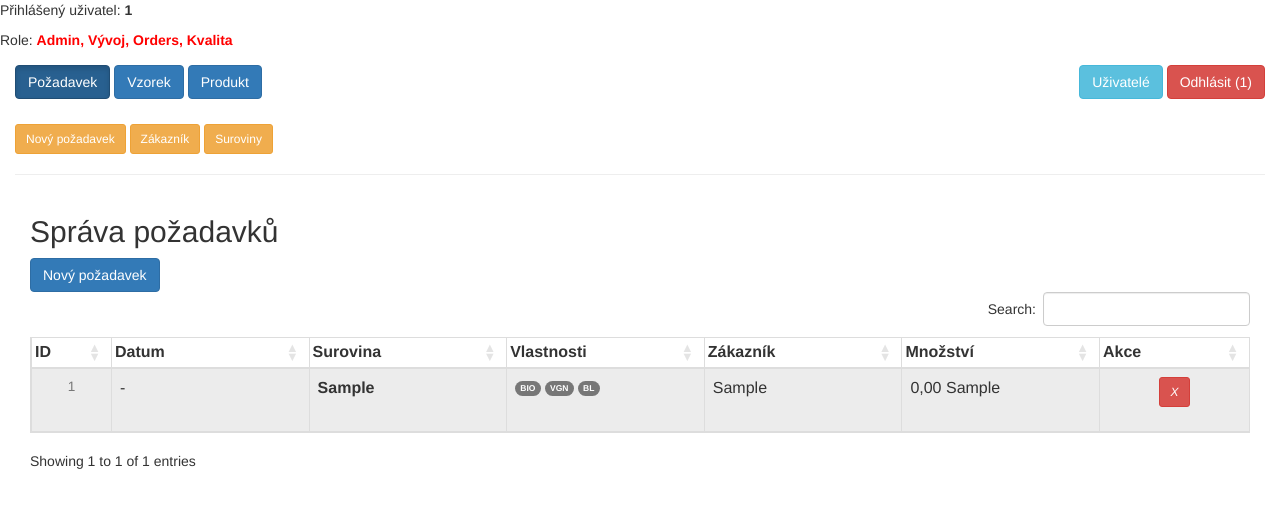
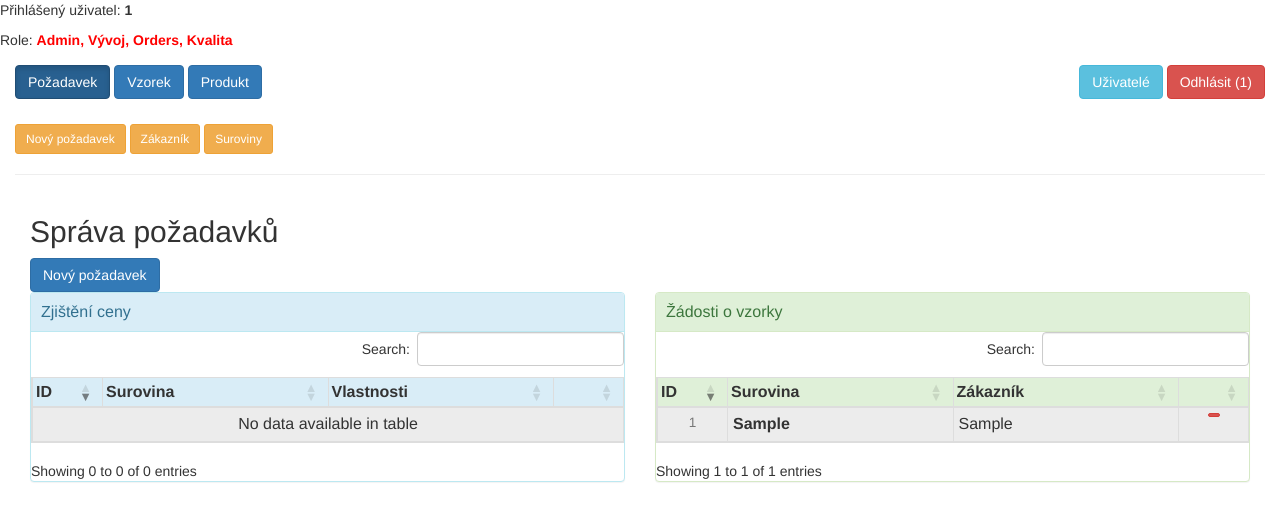
Before and after one commit to spub79-art/vzorky, a PHP site: page / in a window 1280 px wide. Shown: the top 521 px of the page. Run offline with PHP 8.4, Linux system fonts and the light colour scheme; the visitor is signed in with stand-in values (Sample User, id 1); tables that the repository leaves empty or names only in its code hold one stand-in row (values such as "Sample post"); data that the repository does not hold is empty; some libraries are stand-ins or nearby versions.

Commit message:
no.. a ted o neco lepe

```diff
--- a/includes/listPozadavky.php
+++ b/includes/listPozadavky.php
@@ -1,5 +1,5 @@
 <?php
-// Načtení dat přímo v souboru, aby proměnná $result vždy existovala
+// Načtení dat přímo v souboru
 include_once("includes/db_connect.php");
 
 $sql = "SELECT p.*,
@@ -16,80 +16,114 @@ if (!$result) {
     die("Chyba v SQL dotazu: " . mysqli_error($conn));
 }
 
-// Kontrola admina pro zobrazení tlačítek
+// 1. ROZDĚLENÍ DAT
+$poptavky_ceny = [];
+$zadosti_vzorky = [];
+
+while ($row = mysqli_fetch_assoc($result)) {
+    if (isset($row['typ']) && $row['typ'] === 'poptavka') {
+        $poptavky_ceny[] = $row;
+    } else {
+        $zadosti_vzorky[] = $row;
+    }
+}
+
 $is_admin_session = (!empty($_SESSION['adm']) && $_SESSION['adm'] == 1);
+
+// Pomocná funkce pro Badge vlastností
+function getBadges($row) {
+    $out = '<div class="d-flex gap-1" style="display: flex; gap: 3px;">';
+    if(!empty($row['bio'])) $out .= '<span class="badge bg-success" style="background-color:#28a745; font-size:9px;">BIO</span>';
+    if(!empty($row['vegan'])) $out .= '<span class="badge bg-info" style="background-color:#17a2b8; font-size:9px;">VGN</span>';
+    if(!empty($row['bezlepek'])) $out .= '<span class="badge bg-warning text-dark" style="background-color:#ffc107; color:#000; font-size:9px;">BL</span>';
+    $out .= '</div>';
+    return $out;
+}
 ?>
 
 <div class="container-fluid mt-4">
-    <div class="d-flex justify-content-between align-items-center mb-3 text-dark">
+    <div class="d-flex justify-content-between align-items-center mb-3">
         <h2 class="mb-0">Správa požadavků</h2>
         <a href="index.php?add_Pozadavek=1" class="btn btn-primary">
             <i class="fa fa-plus"></i> Nový požadavek
         </a>
     </div>
 
-    <div class="table-responsive shadow-sm">
-        <table id="editableTable" data-table="pozadavky" class="table table-bordered table-striped align-middle bg-white table-sjednocena">
-            <thead class="table-dark text-nowrap">
+    <div class="row">
+        <div class="col-lg-6">
+            <div class="panel panel-info shadow-sm" style="border: 1px solid #bce8f1;">
+                <div class="panel-heading" style="background-color: #d9edf7; padding: 10px;">
+                    <h3 class="panel-title" style="margin:0; color: #31708f;"><i class="fa fa-money"></i> Zjištění ceny</h3>
+                </div>
+                <div class="table-responsive">
+                    <table class="table table-bordered table-striped table-condensed table-sjednocena bg-white mb-0">
+                        <thead class="bg-info">
                         <tr>
-                <th style="width: 50px;">ID</th>
-                <th>Datum</th>
+                            <th style="width: 40px;">ID</th>
                             <th>Surovina</th>
                             <th>Vlastnosti</th>
-                <th>Zákazník</th>
-                <th>Množství</th>
-                <th class="text-center" style="width: 120px;">Akce</th>
+                            <th style="width: 40px;"></th>
                         </tr>
                         </thead>
                         <tbody>
-            <?php while ($row = mysqli_fetch_assoc($result)):
-                $datumRaw = $row['datumPozadavek'];
-                $is_today = (date('Y-m-d') === date('Y-m-d', strtotime($datumRaw)));
-                // Admin může vše, uživatel jen dnešní záznamy
-                $can_modify = ($is_admin_session || $is_today);
+                        <?php foreach ($poptavky_ceny as $row):
+                            $is_today = (date('Y-m-d') === date('Y-m-d', strtotime($row['datumPozadavek'])));
                             ?>
                             <tr>
                                 <td class="text-center text-muted small"><?= $row['id'] ?></td>
-                    <td data-sort="<?= $datumRaw ?>">
-                        <?= (!empty($datumRaw)) ? date('d.m.Y', strtotime($datumRaw)) : '-' ?>
-                    </td>
-                    <td><strong><?= htmlspecialchars($row['surovina_nazev'] ?? 'Neznámá surovina') ?></strong></td>
-                    <td>
-                        <div class="d-flex gap-1">
-                            <?php if(!empty($row['bio'])): ?><span class="badge bg-success">BIO</span><?php endif; ?>
-                            <?php if(!empty($row['vegan'])): ?><span class="badge bg-info">VGN</span><?php endif; ?>
-                            <?php if(!empty($row['bezlepek'])): ?><span class="badge bg-warning text-dark">BL</span><?php endif; ?>
-                        </div>
-                    </td>
-                    <td><?= htmlspecialchars($row['zakaznik_nazev'] ?? 'Neznámý') ?></td>
-                    <td data-sort="<?= $row['Mnozstvi'] ?>">
-                        <?= number_format((float)($row['Mnozstvi'] ?? 0), 2, ',', ' ') ?> <?= htmlspecialchars($row['mj'] ?? '') ?>
-                    </td>
+                                <td><strong><?= htmlspecialchars($row['surovina_nazev'] ?? 'Neznámá') ?></strong></td>
+                                <td><?= getBadges($row) ?></td>
                                 <td class="text-center">
-                        <div class="btn-group">
-                          <!--  <a href="index.php?add_Pozadavek=1&edit_id=<?= $row['id'] ?>"
-                               class="btn btn-success btn-sm" title="Editovat">
-                                <i class="fa fa-save"> Uložit</i>
-                            </a>-->
-
-                            <?php if ($can_modify): ?>
-                                <a href="javascript:void(0);"
-                                   class="btn btn-danger btn-sm btn-delete-ajax"
-                                   data-id="<?= $row['id'] ?>"
-                                   data-table="pozadavky"
-                                   title="Smazat">
-                                    <i class="fa fa-trash">X</i>
+                                    <?php if ($is_admin_session || $is_today): ?>
+                                        <a href="javascript:void(0);" class="btn btn-danger btn-xs btn-delete-ajax" data-id="<?= $row['id'] ?>" data-table="pozadavky">
+                                            <i class="fa fa-trash"></i>
                                         </a>
-                            <?php else: ?>
-                                <button class="btn btn-secondary btn-sm" disabled title="Historii maže jen admin">
-                                    <i class="fa fa-lock"> Zamčeno</i>
-                                </button>
                                     <?php endif; ?>
-                        </div>
                                 </td>
                             </tr>
-            <?php endwhile; ?>
+                        <?php endforeach; ?>
                         </tbody>
                     </table>
                 </div>
             </div>
+        </div>
+
+        <div class="col-lg-6">
+            <div class="panel panel-success shadow-sm" style="border: 1px solid #d6e9c6;">
+                <div class="panel-heading" style="background-color: #dff0d8; padding: 10px;">
+                    <h3 class="panel-title" style="margin:0; color: #3c763d;"><i class="fa fa-flask"></i> Žádosti o vzorky</h3>
+                </div>
+                <div class="table-responsive">
+                    <table class="table table-bordered table-striped table-condensed table-sjednocena bg-white mb-0">
+                        <thead class="bg-success">
+                        <tr>
+                            <th style="width: 40px;">ID</th>
+                            <th>Surovina</th>
+                            <th>Zákazník</th>
+                            <th style="width: 40px;"></th>
+                        </tr>
+                        </thead>
+                        <tbody>
+                        <?php foreach ($zadosti_vzorky as $row):
+                            $is_today = (date('Y-m-d') === date('Y-m-d', strtotime($row['datumPozadavek'])));
+                            ?>
+                            <tr>
+                                <td class="text-center text-muted small"><?= $row['id'] ?></td>
+                                <td><strong><?= htmlspecialchars($row['surovina_nazev'] ?? 'Neznámá') ?></strong></td>
+                                <td><?= htmlspecialchars($row['zakaznik_nazev'] ?? 'Interní / Neznámý') ?></td>
+                                <td class="text-center">
+                                    <?php if ($is_admin_session || $is_today): ?>
+                                        <a href="javascript:void(0);" class="btn btn-danger btn-xs btn-delete-ajax" data-id="<?= $row['id'] ?>" data-table="pozadavky">
+                                            <i class="fa fa-trash"></i>
+                                        </a>
+                                    <?php endif; ?>
+                                </td>
+                            </tr>
+                        <?php endforeach; ?>
+                        </tbody>
+                    </table>
+                </div>
+            </div>
+        </div>
+    </div>
+</div>
--- a/index.php
+++ b/index.php
@@ -52,16 +52,7 @@ $jsTableAction = $mapping[$page] ?? strtolower($page);
     <link rel="stylesheet" type="text/css" href="styles/vzorky.css">
 
     <script>
-        // Zápis proměnné z PHP do JS
         var CURRENT_TABLE = "<?php echo $jsTableAction; ?>";
-
-        // POJISTKA: Pokud PHP selže, zkusíme detekci z URL
-        if (!CURRENT_TABLE || CURRENT_TABLE === "") {
-            const urlParams = new URLSearchParams(window.location.search);
-            if (urlParams.has('Suroviny')) CURRENT_TABLE = 'suroviny';
-            else if (urlParams.has('Zakaznik')) CURRENT_TABLE = 'zakaznik';
-            else if (urlParams.has('Pozadavek')) CURRENT_TABLE = 'pozadavky';
-        }
     </script>
 </head>
 <body>
@@ -123,61 +114,52 @@ $jsTableAction = $mapping[$page] ?? strtolower($page);
 
 <script>
     $(document).ready(function() {
-// Inicializace DataTable
-        $('.table-sjednocena, #editableTable').DataTable({
+        // Přidáme parametr retrieve: true
+        var table = $('.table-sjednocena, #editableTable').DataTable({
             "paging": false,
-            "autoWidth": false, // VYPNUTÍ AUTOMATICKÉ ŠÍŘKY
-            "order": [],
+            "autoWidth": false,
+            "retrieve": true, // <--- KLÍČOVÁ OPRAVA: Pokud už existuje, prostě ji načti
+            "order": [[0, "desc"]],
             "language": { "url": "//cdn.datatables.net/plug-ins/1.10.19/i18n/Czech.json" }
         });
 
-// Pokud používáš i ID #editableTable (pro editovatelné tabulky)
-        if ($.fn.DataTable.isDataTable('#editableTable')) {
-            $('#editableTable').DataTable().destroy(); // Zničíme předchozí instanci, pokud existuje
-        }
-
-        $('#editableTable').DataTable({
-            "paging": false,    // VYPNE STRÁNKOVÁNÍ
-            "order": [[0, "desc"]], // Seřadí od nejnovějšího
-            "language": { "url": "//cdn.datatables.net/plug-ins/1.10.19/i18n/Czech.json" }
-        });
-// Oživení tlačítek se třídou .btn-delete-ajax
-        $(document).on('click', '.btn-delete-ajax', function(e) {
-            e.preventDefault();
-
-            var btn = $(this);
-            var id = btn.data('id');
-            var table = btn.data('table');
-            var row = btn.closest('tr');
-
+        // 2. Hlavní funkce pro mazání (AJAX)
+        function deleteRowAjax(id, tableName, rowElement) {
             if (confirm('Opravdu chcete smazat tento záznam (ID: ' + id + ')?')) {
                 $.ajax({
                     type: 'GET',
-                    url: "includes/delete_logic.php", // Zkus přidat / na začátek, pokud je index v rootu: "/includes/delete_logic.php"
-                    data: { id: id, table: table },
+                    url: "includes/delete_logic.php",
+                    data: { id: id, table: tableName },
                     success: function(response) {
                         if (response.trim() === "OK") {
-                            // Pokud používáš DataTables, smažeme to přes API, aby fungovalo vyhledávání
-                            var tableApi = $('#editableTable').DataTable();
-                            tableApi.row(row).remove().draw(false);
+                            // Smazání řádku z DataTables API
+                            var dt = $('.table-sjednocena, #editableTable').DataTable();
+                            dt.row(rowElement).remove().draw(false);
                         } else {
                             alert("Chyba: " + response);
                         }
                     },
-                    error: function() {
-                        alert("Chyba komunikace se serverem.");
+                    error: function(xhr) {
+                        alert("Chyba komunikace se serverem: " + xhr.status);
                     }
                 });
             }
+        }
+
+        // 3. Odchycení kliknutí na smazat (tlačítko v listPozadavky.php)
+        $(document).on('click', '.btn-delete-ajax', function(e) {
+            e.preventDefault();
+            e.stopPropagation();
+            var id = $(this).data('id');
+            var tableName = $(this).data('table') || CURRENT_TABLE;
+            var row = $(this).closest('tr');
+            deleteRowAjax(id, tableName, row);
+            return false;
         });
+
+        // 4. Inline editace (Bootstable)
         if ($('#editableTable').length > 0) {
-            // Zjistíme název tabulky přímo z HTML atributu data-table
-            var tableRealName = $('#editableTable').attr('data-table');
-
-            // Pokud atribut chybí, zkusíme zálohu z PHP proměnné, kterou jsme si definovali dříve
-            if (!tableRealName) {
-                tableRealName = typeof CURRENT_TABLE !== 'undefined' ? CURRENT_TABLE : 'pozadavky';
-            }
+            var tableRealName = $('#editableTable').attr('data-table') || CURRENT_TABLE;
 
             $('#editableTable').SetEditable({
                 columnsEd: "1,2,3,4",
@@ -188,36 +170,14 @@ $jsTableAction = $mapping[$page] ?? strtolower($page);
                         type: 'POST',
                         url: "includes/update_logic.php",
                         data: { id: id, table: tableRealName, action: 'edit_inline' },
-                        success: function(r) { console.log("Edit: " + tableRealName); }
+                        success: function(r) { console.log("Editováno ID: " + id); }
                     });
                 },
                 onBeforeDelete: function(columnsEd) {
                     var row = $(columnsEd[0]).closest('tr');
                     var id = row.find('td:first').text().trim();
-
-                    if (confirm('Opravdu smazat ID ' + id + ' z tabulky ' + tableRealName + '?')) {
-                        $.ajax({
-                            type: 'GET',
-                            url: "includes/delete_logic.php",
-                            data: { id: id, table: tableRealName },
-                            success: function(response) {
-                                if (response.trim() === "OK") {
-                                    if ($.fn.DataTable.isDataTable('#editableTable')) {
-                                        $('#editableTable').DataTable().row(row).remove().draw(false);
-                                    } else {
-                                        row.fadeOut();
-                                    }
-                                } else {
-                                    // Tady už UVIDÍŠ název tabulky, pokud to znovu selže
-                                    alert("Server vrátil chybu: " + response);
-                                }
-                            },
-                            error: function(xhr) {
-                                alert('Chyba serveru. Status: ' + xhr.status);
-                            }
-                        });
-                    }
-                    return false;
+                    deleteRowAjax(id, tableRealName, row);
+                    return false; // Bootstable samo řádek nesmaže, udělá to náš AJAX success
                 }
             });
         }
--- a/styles/vzorky.css
+++ b/styles/vzorky.css
@@ -135,7 +135,7 @@ div.dt-searchPanes div.pane div.scroller {
 
 /* --- POMOCNÉ TŘÍDY A DESIGN --- */
 .badge {
-	font-size: 0.85rem;
+	font-size: 1.35rem;
 	padding: 0.4em 0.6em;
 	text-transform: uppercase;
 }
```
Also changed, not shown: includes/listSuroviny.php (added, +88 -0 lines). Lines whose indentation alone changed are shown as unchanged.
